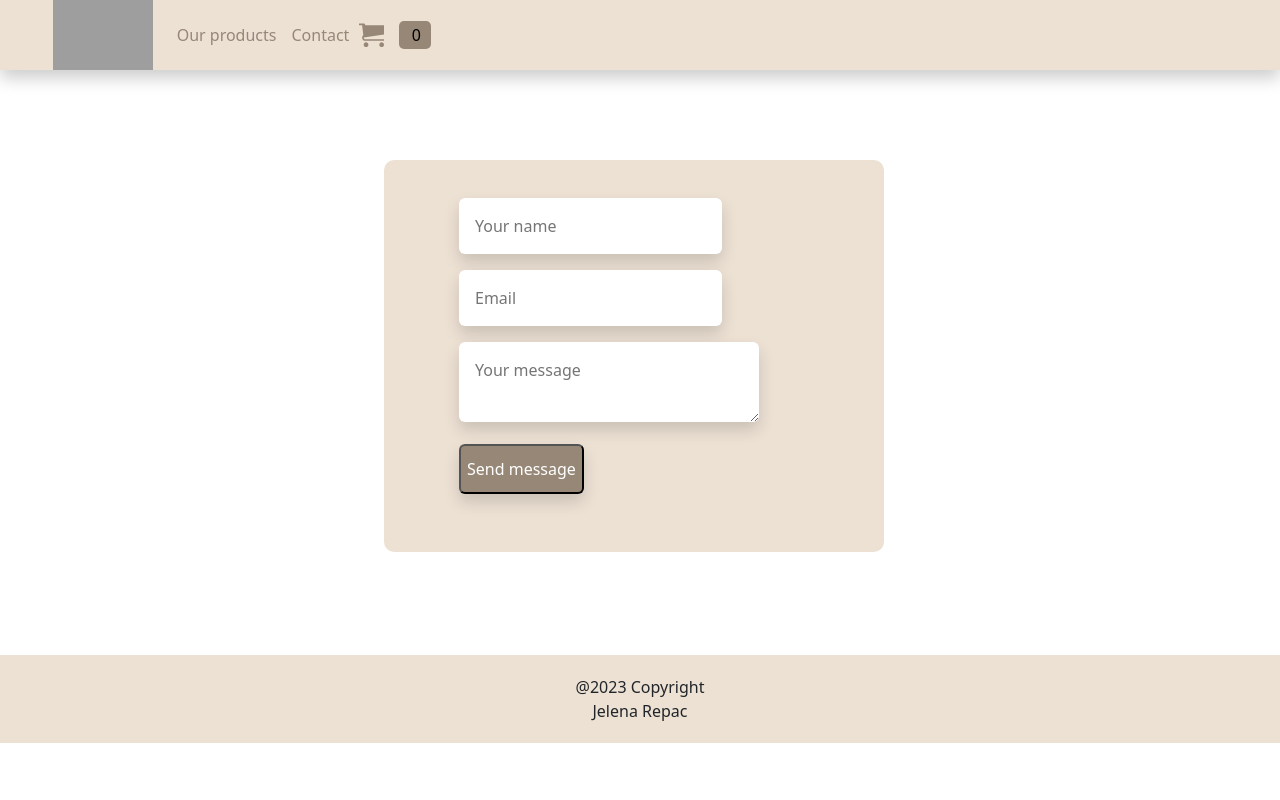
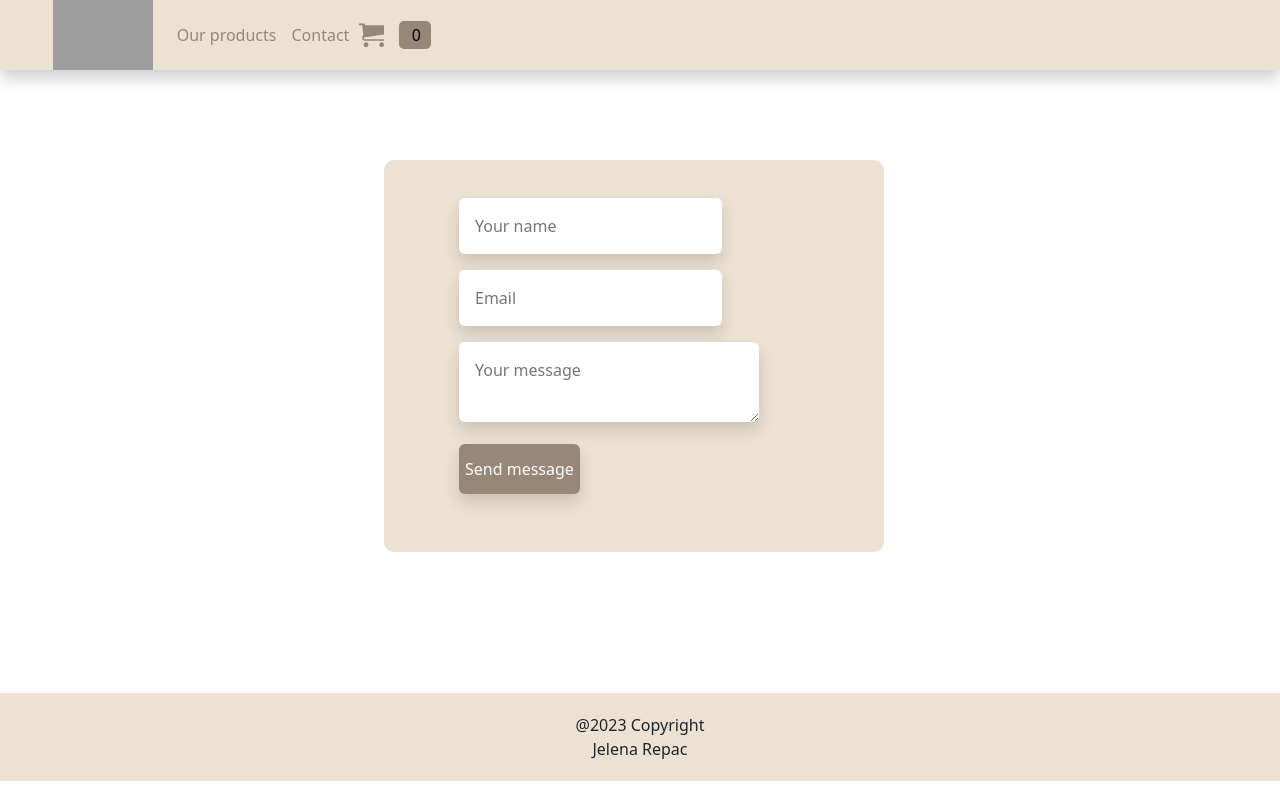
Before and after one commit to JelenaRepac/ArqaShop, a React (Create React App) app: page /kontakt in a window 1280 px wide. Built offline with nearby package versions, Linux system fonts and the light colour scheme; grey boxes are pictures that could not be loaded.

Commit message:
Css changes

```diff
--- a/src/App.css
+++ b/src/App.css
@@ -121,7 +121,7 @@
   .form-div{
     margin-top:7%;
     margin-left:30%;
-    margin-bottom: 8%;
+    margin-bottom: 11%;
     background-color: #ede1d4;
     padding-top: 3%;
     padding-bottom: 3%;
@@ -212,7 +212,7 @@
   .all-products {
     display: grid;
     grid-template-columns: repeat(6,16%);
-    margin: 30px;
+    margin-top: 20px;
     padding-left: 60px;
   }
   .ukupno{
--- a/src/components/Contact.jsx
+++ b/src/components/Contact.jsx
@@ -39,7 +39,7 @@ function Kontakt() {
                 <div className="mb-3 pt-0">
                     <button
                         className="bg-blue-500 text-white active:bg-blue-600 font-bold uppercase  rounded shadow hover:shadow-lg outline-none focus:outline-none mr-1 mb-1 ease-linear transition-all duration-150"
-                        type="submit" value="send" style={{ backgroundColor: "#978777", height: 50 + "px" }}
+                        type="submit" value="send" style={{ backgroundColor: "#978777", height: 50 + "px",border:"none" }}
                     >
                         Send message
                     </button>
```
